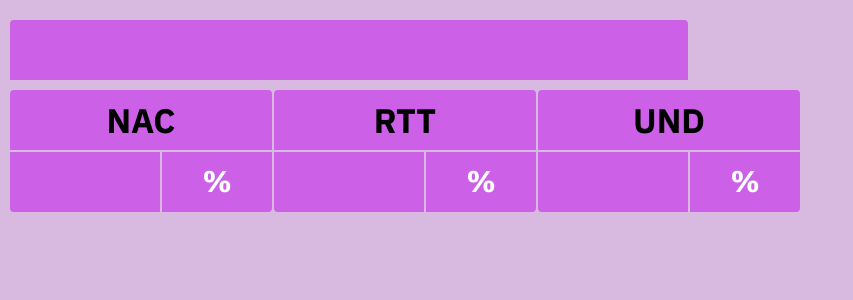
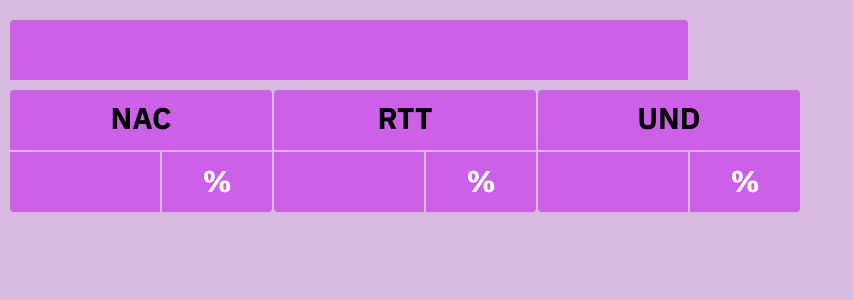
Before and after one commit to pepollms/gtracker, a Jekyll site: the page built from index.md, in a window 1280 px wide. Shown: the top 300 px of the page, without its empty margins (0-853 px from the left). Built offline with Jekyll 4.4.1, drawn with Linux system fonts in a browser that asks for light colours.

Commit message:
Fixes to our sass file

```diff
--- a/_sass/default.scss
+++ b/_sass/default.scss
@@ -231,25 +231,27 @@ div.collapsible-vertical-spacer {
     font-size: 24px;
 }
 
-.font-size-detail {
+.font-size-small-percent {
+    font-size: 22px;
+}
+
+.font-size-summary {
     font-size: 30px;
 }
 
-.font-size-summary {
-    font-size: 34px;
+.font-size-summary-percent {
+    font-size: 30px;
 }
 
-.font-size-small-percent {
-    font-size: 22px;
+.font-size-detail {
+    font-size: 26px;
 }
 
 .font-size-detail-percent {
     font-size: 26px;
 }
 
-.font-size-summary-percent {
-    font-size: 30px;
-}
+
 
 
 
@@ -279,18 +281,22 @@ div.height-small {
 }
 
 div.height-detail {
+    div.font-size-detail.font-weight-bold.text-uppercase {
+        margin: 0;
+        padding: 0;
+        padding-top: 6px;
+    }
     div.font-size-detail.font-weight-bold.text-align-middle {
         margin: 0;
         padding: 0;
-        padding-top: 2px;
+        padding-top: 6px;
     }
-    div {
-        div.font-size-detail-percent.font-weight-bold.text-align-middle {
-            margin: 0;
-            padding: 0;
-            padding-top: 5px;
-        }
+    div.font-size-detail-percent.font-weight-bold.text-align-middle {
+        margin: 0;
+        padding: 0;
+        padding-top: 6px;
     }
+    /*
     div.font-size-detail.font-weight-bold.text-align-middle.text-uppercase {
         margin: 0;
         padding: 0;
@@ -301,6 +307,7 @@ div.height-detail {
             padding-top: 4px;
         }
     }
+    */
     // Special case for barangay details percentage
     div.progress-bar {
         span.font-size-detail-percent.font-weight-bold {
@@ -320,7 +327,7 @@ div.height-summary {
     div.font-size-summary.font-weight-bold.text-align-middle {
         margin: 0;
         padding: 0;
-        padding-top: 2px;
+        padding-top: 6px;
     }
     div.font-size-summary-percent.font-weight-bold.text-align-middle {
         margin: 0;
```
